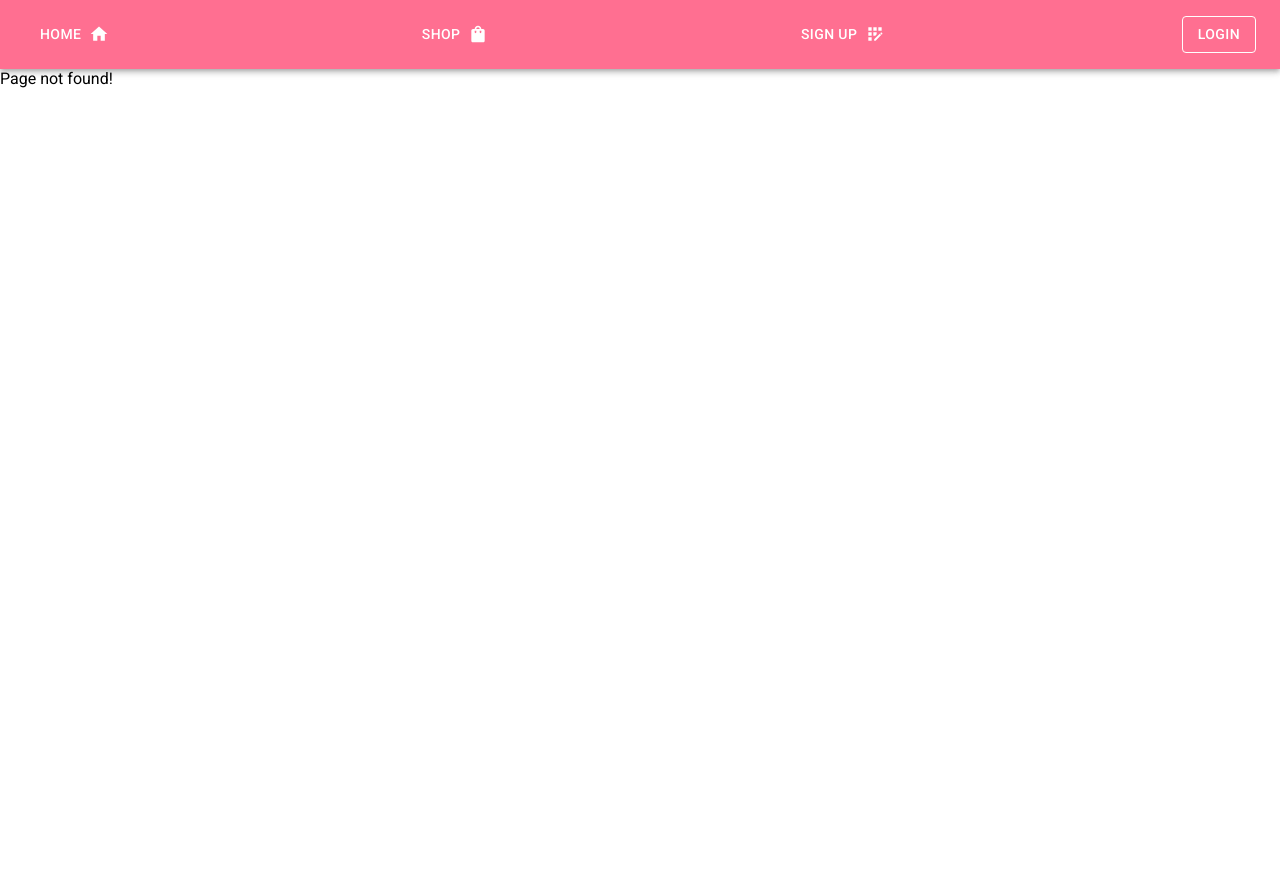
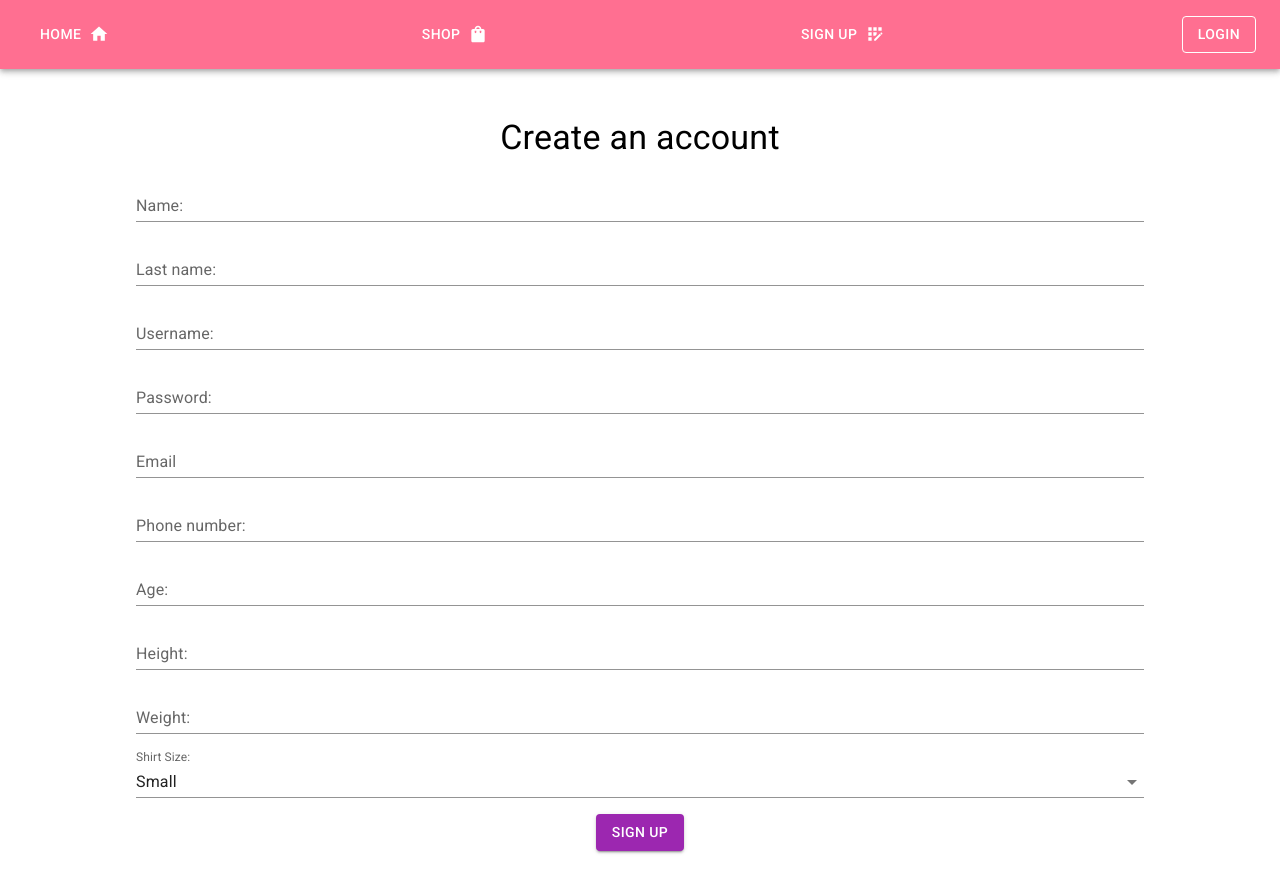
Before and after one commit to adrianlebaron/stronger-challenge, a React (Vite) app in the folder frontend/: page /signup in a window 1280 px wide. Before the commit this address had no page. Shown: the top 892 px of the page. Before the commit the page ends 800 px from the top, so only its background shows below. Built offline with nearby package versions, Linux system fonts and the light colour scheme.

Commit message:
created signup page and made its own view and url

```diff
--- a/frontend/src/App.jsx
+++ b/frontend/src/App.jsx
@@ -7,6 +7,7 @@ import Shop from './pages/shop/Shop';
 import Profile from './pages/profile/Profile'
 import Score from './pages/score/Score'
 import Admin from './pages/admin/Admin'
+import SignUp from './pages/signup/SignUp'
 import { authStore } from './stores/auth_store/Store.tsx';
 import PrivateRoute from './components/private_route/PrivateRoute';
 import { getUser } from './services/UserApiRequest';
@@ -40,6 +41,7 @@ function App() {
         <Route path="/" element={<Home />} />
         <Route path="/login" element={<Login />} />
         <Route path="/shop" element={<Shop />} />
+        <Route path="/signup" element={<SignUp/> } />
         {/* Private route */}
         <Route element={<PrivateRoute />}>
           <Route path="/score" element={<Score />} />
--- /dev/null
+++ b/frontend/src/pages/signup/SignUp.jsx
@@ -0,0 +1,148 @@
+import axios from "axios";
+import { useEffect, useState } from "react";
+import HeightInput from "../../components/HeightInput";
+import { Container, Box, Button, FormControl, NativeSelect, Typography, Input, InputLabel, Stack } from "@mui/material";
+import { toast } from 'react-hot-toast';
+
+const API_URL = import.meta.env.VITE_API_URL;
+
+export default function Profile() {
+    const [username, setUsername] = useState(false);
+    const [email, setEmail] = useState(false);
+    const [password, setPassword] = useState('');
+    const [firstname, setFirstname] = useState('');
+    const [lastname, setLastname] = useState('');
+    const [weight, setWeight] = useState('');
+    const [height, setHeight] = useState('');
+    const [age, setAge] = useState();
+    const [shirtSize, setSize] = useState('');
+    const [phoneNumber, setPhoneNumber] = useState('');
+
+    // FUNCTION FOR THE USER TO UPDATE USER'S PROFILE INFO
+    const handleSubmit = () => {
+        const splittedHeight = height.split("'");
+        let heightInInches = Number(splittedHeight[0]) * 12;
+        heightInInches += !splittedHeight ? 0 : Number(splittedHeight[1]);
+
+        axios.post(
+            `${API_URL}/authentication/signup/`,
+            {
+                username: username,
+                email: email,
+                password: password,
+                first_name: firstname,
+                last_name: lastname,
+                age: age,
+                height: heightInInches,
+                weight: weight,
+                shirt_size: shirtSize,
+                phone_number: phoneNumber,
+            }
+        ).then(() => {
+            toast.success("Created account successfully!")
+        }).catch(error => {
+            console.error('Error:', error);
+        });
+    };
+
+    return (
+        <Container>
+            <Box
+                my={4}
+                display="flex"
+                flexDirection='column'
+                alignItems="center"
+                textAlign='center'
+                gap={4}
+                p={2}
+            >
+                <Stack spacing={2} width={'90%'}>
+                    <Stack spacing={1} sx={{ display: 'flex', alignItems: 'center' }}>
+                        <Typography variant="h4">Create an account</Typography>
+                    </Stack>
+                    <FormControl variant="standard">
+                        <InputLabel>Name:</InputLabel>
+                        <Input
+                            type="text"
+                            onChange={(event) => { setFirstname(event.target.value);}}
+                        />
+                    </FormControl>
+                    <FormControl variant="standard">
+                        <InputLabel>Last name:</InputLabel>
+                        <Input
+                            type="text"
+                            onChange={(event) => { setLastname(event.target.value)}}
+                        />
+                    </FormControl>
+                    <FormControl variant="standard">
+                        <InputLabel>Username:</InputLabel>
+                        <Input
+                            type="text"
+                            onChange={(event) => { setUsername(event.target.value)}}
+                        />
+                    </FormControl>
+                    <FormControl variant="standard">
+                        <InputLabel>Password:</InputLabel>
+                        <Input
+                            type="password"
+                            onChange={(event) => { setPassword(event.target.value)}}
+                        />
+                    </FormControl>
+                    <FormControl variant="standard">
+                        <InputLabel>Email</InputLabel>
+                        <Input
+                            type="email"
+                            onChange={(event) => { setEmail(event.target.value);}}
+                        />
+                    </FormControl>
+                    <FormControl variant="standard">
+                        <InputLabel>Phone number:</InputLabel>
+                        <Input
+                            type="tel"
+                            onChange={(event) => { setPhoneNumber(event.target.value);}}
+                        />
+                    </FormControl>
+                    <FormControl variant="standard">
+                        <InputLabel>Age:</InputLabel>
+                        <Input
+                            type="number"
+                            onChange={(event) => { setAge(event.target.value);}}
+                        />
+                    </FormControl>
+                    <FormControl variant="standard">
+                        <InputLabel>Height:</InputLabel>
+                        <HeightInput
+                            setValue={(value) => {setHeight(value);}}
+                        />
+                    </FormControl>
+                    <FormControl variant="standard">
+                        <InputLabel>Weight:</InputLabel>
+                        <Input
+                            type="number"
+                            placeholder="Enter Here"
+                            onChange={(event) => { setWeight(event.target.value);}}
+                        />
+                    </FormControl>
+                    <FormControl variant="standard" >
+                        <InputLabel>Shirt Size:</InputLabel>
+                        <NativeSelect
+                            onChange={(event) => { setSize(event.target.value);}}
+                        >
+                            <option value="SMALL">Small</option>
+                            <option value="MEDIUM">Medium</option>
+                            <option value="LARGE">Large</option>
+                            <option value="EXTRA-LARGE">Extra-Large</option>
+                            <option value="2XL">2XL</option>
+                            <option value="3XL">3XL</option>
+                        </NativeSelect>
+                    </FormControl>
+                    <FormControl variant="standard">
+                        <Button onClick={handleSubmit} sx={{ alignSelf: 'center' }} variant="contained" size="medium" color="secondary">
+                            Sign up
+                        </Button>
+                    </FormControl>
+                </Stack>
+            </Box>
+        </Container>
+    );
+}
```
Also changed, not shown: 2 other files (tests, documents, lock files or other folders).
